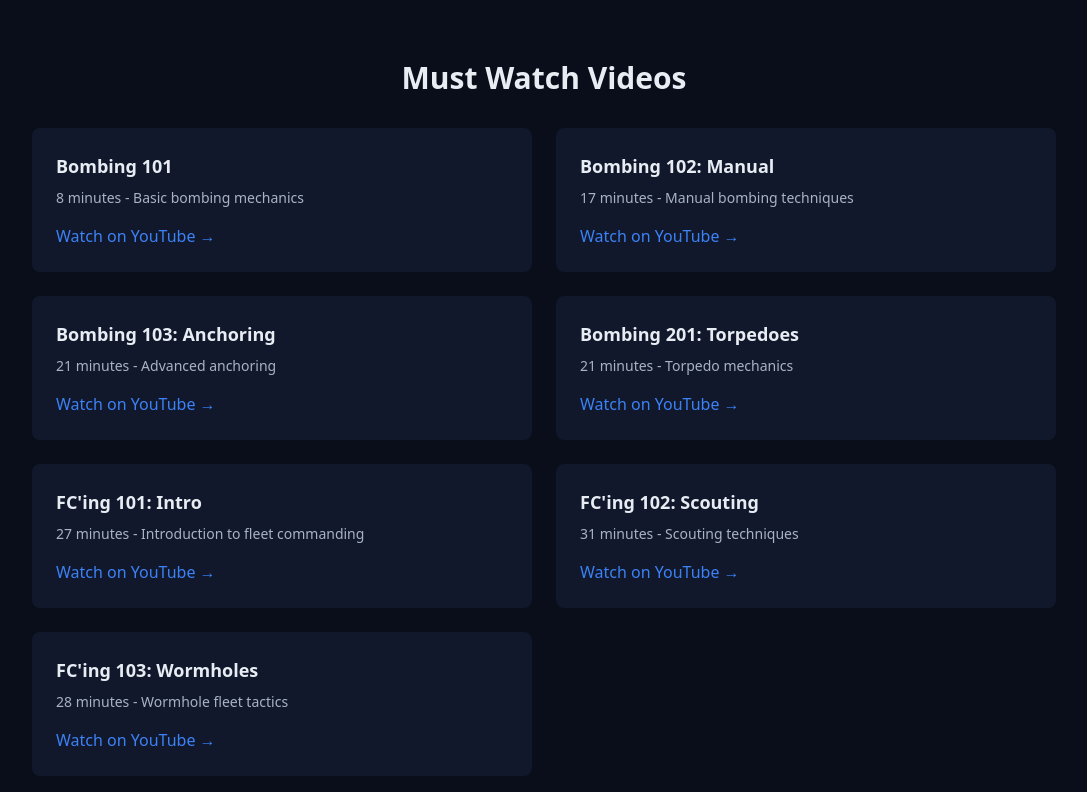
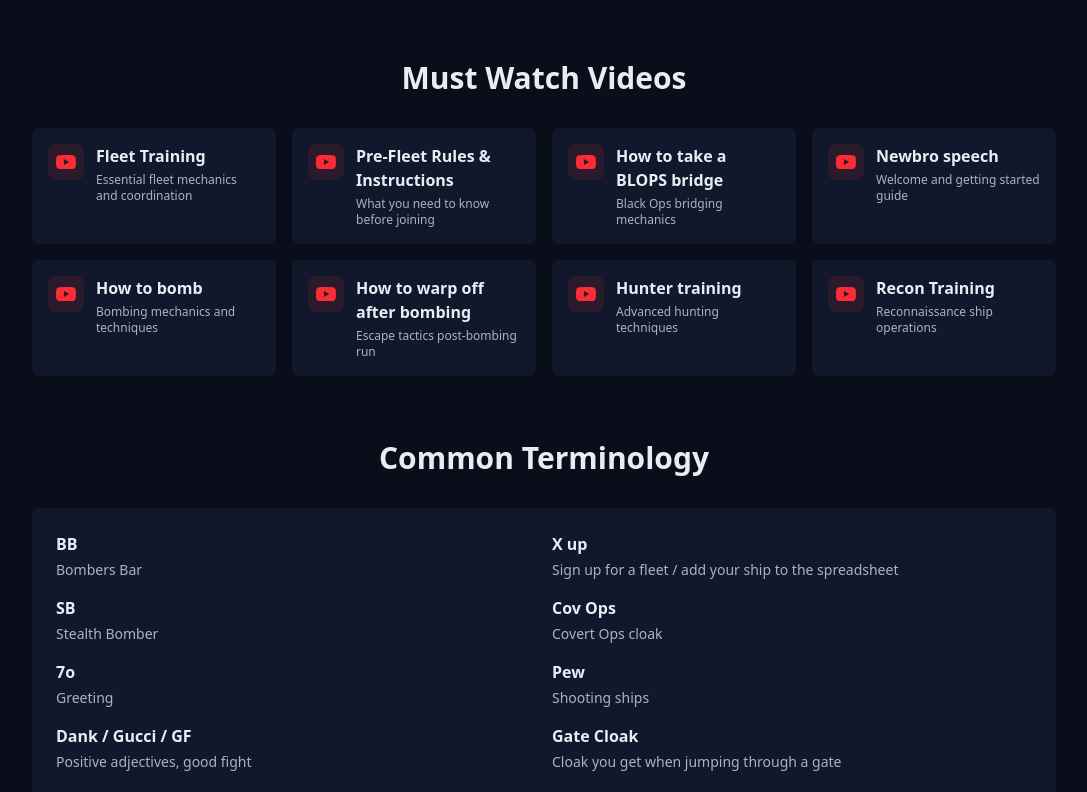
Before and after one commit to matthonesty/bb-react, a Next.js app: page /about in a window 1280 px wide. Shown: the part 2560-3352 px from the top of the page, without its empty margins (96-1183 px from the left). Built offline with nearby package versions, Linux system fonts and the light colour scheme; no server answers; the database is empty.

Commit message:
Update Must Watch Videos with correct links and improved UI

```diff
--- a/app/about/page.tsx
+++ b/app/about/page.tsx
@@ -292,97 +292,174 @@ export default function AboutPage() {
         {/* Must Watch Videos */}
         <section className="mb-16">
           <h2 className="text-3xl font-bold text-foreground mb-8 text-center">Must Watch Videos</h2>
-          <div className="grid gap-6 md:grid-cols-2">
-            <Card className="p-6">
-              <h3 className="text-lg font-bold text-foreground mb-2">Bombing 101</h3>
-              <p className="text-sm text-foreground-muted mb-4">8 minutes - Basic bombing mechanics</p>
+          <div className="grid gap-4 md:grid-cols-2 lg:grid-cols-4">
             <a
-                href="https://www.youtube.com/watch?v=dJnJ1BW36I0"
+              href="https://youtu.be/EHhOhUhEOAU"
               target="_blank"
               rel="noopener noreferrer"
-                className="inline-flex items-center gap-2 text-primary hover:underline"
+              className="group"
             >
-                Watch on YouTube →
+              <Card className="p-4 h-full transition-all hover:border-primary/50 hover:shadow-lg">
+                <div className="flex items-start gap-3">
+                  <div className="rounded-lg bg-red-500/10 p-2 shrink-0">
+                    <svg className="h-5 w-5 text-red-500" fill="currentColor" viewBox="0 0 24 24">
+                      <path d="M23.498 6.186a3.016 3.016 0 0 0-2.122-2.136C19.505 3.545 12 3.545 12 3.545s-7.505 0-9.377.505A3.017 3.017 0 0 0 .502 6.186C0 8.07 0 12 0 12s0 3.93.502 5.814a3.016 3.016 0 0 0 2.122 2.136c1.871.505 9.376.505 9.376.505s7.505 0 9.377-.505a3.015 3.015 0 0 0 2.122-2.136C24 15.93 24 12 24 12s0-3.93-.502-5.814zM9.545 15.568V8.432L15.818 12l-6.273 3.568z"/>
+                    </svg>
+                  </div>
+                  <div className="flex-1 min-w-0">
+                    <h3 className="font-semibold text-foreground mb-1 group-hover:text-primary transition-colors">Fleet Training</h3>
+                    <p className="text-xs text-foreground-muted">Essential fleet mechanics and coordination</p>
+                  </div>
+                </div>
+              </Card>
             </a>
-            </Card>
 
-            <Card className="p-6">
-              <h3 className="text-lg font-bold text-foreground mb-2">Bombing 102: Manual</h3>
-              <p className="text-sm text-foreground-muted mb-4">17 minutes - Manual bombing techniques</p>
             <a
-                href="https://www.youtube.com/watch?v=AUU3SKHn5g0"
+              href="https://youtu.be/whw4B4AFwRA"
               target="_blank"
               rel="noopener noreferrer"
-                className="inline-flex items-center gap-2 text-primary hover:underline"
+              className="group"
             >
-                Watch on YouTube →
+              <Card className="p-4 h-full transition-all hover:border-primary/50 hover:shadow-lg">
+                <div className="flex items-start gap-3">
+                  <div className="rounded-lg bg-red-500/10 p-2 shrink-0">
+                    <svg className="h-5 w-5 text-red-500" fill="currentColor" viewBox="0 0 24 24">
+                      <path d="M23.498 6.186a3.016 3.016 0 0 0-2.122-2.136C19.505 3.545 12 3.545 12 3.545s-7.505 0-9.377.505A3.017 3.017 0 0 0 .502 6.186C0 8.07 0 12 0 12s0 3.93.502 5.814a3.016 3.016 0 0 0 2.122 2.136c1.871.505 9.376.505 9.376.505s7.505 0 9.377-.505a3.015 3.015 0 0 0 2.122-2.136C24 15.93 24 12 24 12s0-3.93-.502-5.814zM9.545 15.568V8.432L15.818 12l-6.273 3.568z"/>
+                    </svg>
+                  </div>
+                  <div className="flex-1 min-w-0">
+                    <h3 className="font-semibold text-foreground mb-1 group-hover:text-primary transition-colors">Pre-Fleet Rules &amp; Instructions</h3>
+                    <p className="text-xs text-foreground-muted">What you need to know before joining</p>
+                  </div>
+                </div>
+              </Card>
             </a>
-            </Card>
 
-            <Card className="p-6">
-              <h3 className="text-lg font-bold text-foreground mb-2">Bombing 103: Anchoring</h3>
-              <p className="text-sm text-foreground-muted mb-4">21 minutes - Advanced anchoring</p>
             <a
-                href="https://www.youtube.com/watch?v=RblTJ0zydXU"
+              href="https://youtu.be/44dWsAbOKw4"
               target="_blank"
               rel="noopener noreferrer"
-                className="inline-flex items-center gap-2 text-primary hover:underline"
+              className="group"
             >
-                Watch on YouTube →
+              <Card className="p-4 h-full transition-all hover:border-primary/50 hover:shadow-lg">
+                <div className="flex items-start gap-3">
+                  <div className="rounded-lg bg-red-500/10 p-2 shrink-0">
+                    <svg className="h-5 w-5 text-red-500" fill="currentColor" viewBox="0 0 24 24">
+                      <path d="M23.498 6.186a3.016 3.016 0 0 0-2.122-2.136C19.505 3.545 12 3.545 12 3.545s-7.505 0-9.377.505A3.017 3.017 0 0 0 .502 6.186C0 8.07 0 12 0 12s0 3.93.502 5.814a3.016 3.016 0 0 0 2.122 2.136c1.871.505 9.376.505 9.376.505s7.505 0 9.377-.505a3.015 3.015 0 0 0 2.122-2.136C24 15.93 24 12 24 12s0-3.93-.502-5.814zM9.545 15.568V8.432L15.818 12l-6.273 3.568z"/>
+                    </svg>
+                  </div>
+                  <div className="flex-1 min-w-0">
+                    <h3 className="font-semibold text-foreground mb-1 group-hover:text-primary transition-colors">How to take a BLOPS bridge</h3>
+                    <p className="text-xs text-foreground-muted">Black Ops bridging mechanics</p>
+                  </div>
+                </div>
+              </Card>
             </a>
-            </Card>
 
-            <Card className="p-6">
-              <h3 className="text-lg font-bold text-foreground mb-2">Bombing 201: Torpedoes</h3>
-              <p className="text-sm text-foreground-muted mb-4">21 minutes - Torpedo mechanics</p>
             <a
-                href="https://www.youtube.com/watch?v=Oqoe0nWJDrk"
+              href="https://youtu.be/FRiSiD4egXc"
               target="_blank"
               rel="noopener noreferrer"
-                className="inline-flex items-center gap-2 text-primary hover:underline"
+              className="group"
             >
-                Watch on YouTube →
+              <Card className="p-4 h-full transition-all hover:border-primary/50 hover:shadow-lg">
+                <div className="flex items-start gap-3">
+                  <div className="rounded-lg bg-red-500/10 p-2 shrink-0">
+                    <svg className="h-5 w-5 text-red-500" fill="currentColor" viewBox="0 0 24 24">
+                      <path d="M23.498 6.186a3.016 3.016 0 0 0-2.122-2.136C19.505 3.545 12 3.545 12 3.545s-7.505 0-9.377.505A3.017 3.017 0 0 0 .502 6.186C0 8.07 0 12 0 12s0 3.93.502 5.814a3.016 3.016 0 0 0 2.122 2.136c1.871.505 9.376.505 9.376.505s7.505 0 9.377-.505a3.015 3.015 0 0 0 2.122-2.136C24 15.93 24 12 24 12s0-3.93-.502-5.814zM9.545 15.568V8.432L15.818 12l-6.273 3.568z"/>
+                    </svg>
+                  </div>
+                  <div className="flex-1 min-w-0">
+                    <h3 className="font-semibold text-foreground mb-1 group-hover:text-primary transition-colors">Newbro speech</h3>
+                    <p className="text-xs text-foreground-muted">Welcome and getting started guide</p>
+                  </div>
+                </div>
+              </Card>
             </a>
-            </Card>
 
-            <Card className="p-6">
-              <h3 className="text-lg font-bold text-foreground mb-2">FC&apos;ing 101: Intro</h3>
-              <p className="text-sm text-foreground-muted mb-4">27 minutes - Introduction to fleet commanding</p>
             <a
-                href="https://www.youtube.com/watch?v=gOtp3CJrofw"
+              href="https://youtu.be/SxUS_aAmrF0"
               target="_blank"
               rel="noopener noreferrer"
-                className="inline-flex items-center gap-2 text-primary hover:underline"
+              className="group"
             >
-                Watch on YouTube →
+              <Card className="p-4 h-full transition-all hover:border-primary/50 hover:shadow-lg">
+                <div className="flex items-start gap-3">
+                  <div className="rounded-lg bg-red-500/10 p-2 shrink-0">
+                    <svg className="h-5 w-5 text-red-500" fill="currentColor" viewBox="0 0 24 24">
+                      <path d="M23.498 6.186a3.016 3.016 0 0 0-2.122-2.136C19.505 3.545 12 3.545 12 3.545s-7.505 0-9.377.505A3.017 3.017 0 0 0 .502 6.186C0 8.07 0 12 0 12s0 3.93.502 5.814a3.016 3.016 0 0 0 2.122 2.136c1.871.505 9.376.505 9.376.505s7.505 0 9.377-.505a3.015 3.015 0 0 0 2.122-2.136C24 15.93 24 12 24 12s0-3.93-.502-5.814zM9.545 15.568V8.432L15.818 12l-6.273 3.568z"/>
+                    </svg>
+                  </div>
+                  <div className="flex-1 min-w-0">
+                    <h3 className="font-semibold text-foreground mb-1 group-hover:text-primary transition-colors">How to bomb</h3>
+                    <p className="text-xs text-foreground-muted">Bombing mechanics and techniques</p>
+                  </div>
+                </div>
+              </Card>
             </a>
-            </Card>
 
-            <Card className="p-6">
-              <h3 className="text-lg font-bold text-foreground mb-2">FC&apos;ing 102: Scouting</h3>
-              <p className="text-sm text-foreground-muted mb-4">31 minutes - Scouting techniques</p>
             <a
-                href="https://www.youtube.com/watch?v=tSuvBNvhWo0"
+              href="https://youtu.be/PYdwWx1Zr8I"
               target="_blank"
               rel="noopener noreferrer"
-                className="inline-flex items-center gap-2 text-primary hover:underline"
+              className="group"
             >
-                Watch on YouTube →
+              <Card className="p-4 h-full transition-all hover:border-primary/50 hover:shadow-lg">
+                <div className="flex items-start gap-3">
+                  <div className="rounded-lg bg-red-500/10 p-2 shrink-0">
+                    <svg className="h-5 w-5 text-red-500" fill="currentColor" viewBox="0 0 24 24">
+                      <path d="M23.498 6.186a3.016 3.016 0 0 0-2.122-2.136C19.505 3.545 12 3.545 12 3.545s-7.505 0-9.377.505A3.017 3.017 0 0 0 .502 6.186C0 8.07 0 12 0 12s0 3.93.502 5.814a3.016 3.016 0 0 0 2.122 2.136c1.871.505 9.376.505 9.376.505s7.505 0 9.377-.505a3.015 3.015 0 0 0 2.122-2.136C24 15.93 24 12 24 12s0-3.93-.502-5.814zM9.545 15.568V8.432L15.818 12l-6.273 3.568z"/>
+                    </svg>
+                  </div>
+                  <div className="flex-1 min-w-0">
+                    <h3 className="font-semibold text-foreground mb-1 group-hover:text-primary transition-colors">How to warp off after bombing</h3>
+                    <p className="text-xs text-foreground-muted">Escape tactics post-bombing run</p>
+                  </div>
+                </div>
+              </Card>
             </a>
-            </Card>
 
-            <Card className="p-6">
-              <h3 className="text-lg font-bold text-foreground mb-2">FC&apos;ing 103: Wormholes</h3>
-              <p className="text-sm text-foreground-muted mb-4">28 minutes - Wormhole fleet tactics</p>
             <a
-                href="https://www.youtube.com/watch?v=64cOOGO3DEI"
+              href="https://youtu.be/mCLWEA_15Z8"
               target="_blank"
               rel="noopener noreferrer"
-                className="inline-flex items-center gap-2 text-primary hover:underline"
+              className="group"
             >
-                Watch on YouTube →
+              <Card className="p-4 h-full transition-all hover:border-primary/50 hover:shadow-lg">
+                <div className="flex items-start gap-3">
+                  <div className="rounded-lg bg-red-500/10 p-2 shrink-0">
+                    <svg className="h-5 w-5 text-red-500" fill="currentColor" viewBox="0 0 24 24">
+                      <path d="M23.498 6.186a3.016 3.016 0 0 0-2.122-2.136C19.505 3.545 12 3.545 12 3.545s-7.505 0-9.377.505A3.017 3.017 0 0 0 .502 6.186C0 8.07 0 12 0 12s0 3.93.502 5.814a3.016 3.016 0 0 0 2.122 2.136c1.871.505 9.376.505 9.376.505s7.505 0 9.377-.505a3.015 3.015 0 0 0 2.122-2.136C24 15.93 24 12 24 12s0-3.93-.502-5.814zM9.545 15.568V8.432L15.818 12l-6.273 3.568z"/>
+                    </svg>
+                  </div>
+                  <div className="flex-1 min-w-0">
+                    <h3 className="font-semibold text-foreground mb-1 group-hover:text-primary transition-colors">Hunter training</h3>
+                    <p className="text-xs text-foreground-muted">Advanced hunting techniques</p>
+                  </div>
+                </div>
+              </Card>
             </a>
+
+            <a
+              href="https://youtu.be/D5jkmquoQJA"
+              target="_blank"
+              rel="noopener noreferrer"
+              className="group"
+            >
+              <Card className="p-4 h-full transition-all hover:border-primary/50 hover:shadow-lg">
+                <div className="flex items-start gap-3">
+                  <div className="rounded-lg bg-red-500/10 p-2 shrink-0">
+                    <svg className="h-5 w-5 text-red-500" fill="currentColor" viewBox="0 0 24 24">
+                      <path d="M23.498 6.186a3.016 3.016 0 0 0-2.122-2.136C19.505 3.545 12 3.545 12 3.545s-7.505 0-9.377.505A3.017 3.017 0 0 0 .502 6.186C0 8.07 0 12 0 12s0 3.93.502 5.814a3.016 3.016 0 0 0 2.122 2.136c1.871.505 9.376.505 9.376.505s7.505 0 9.377-.505a3.015 3.015 0 0 0 2.122-2.136C24 15.93 24 12 24 12s0-3.93-.502-5.814zM9.545 15.568V8.432L15.818 12l-6.273 3.568z"/>
+                    </svg>
+                  </div>
+                  <div className="flex-1 min-w-0">
+                    <h3 className="font-semibold text-foreground mb-1 group-hover:text-primary transition-colors">Recon Training</h3>
+                    <p className="text-xs text-foreground-muted">Reconnaissance ship operations</p>
+                  </div>
+                </div>
               </Card>
+            </a>
           </div>
         </section>
 
```
Lines whose indentation alone changed are shown as unchanged.
